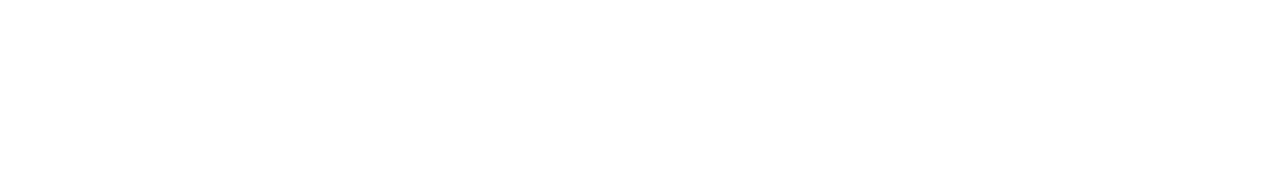
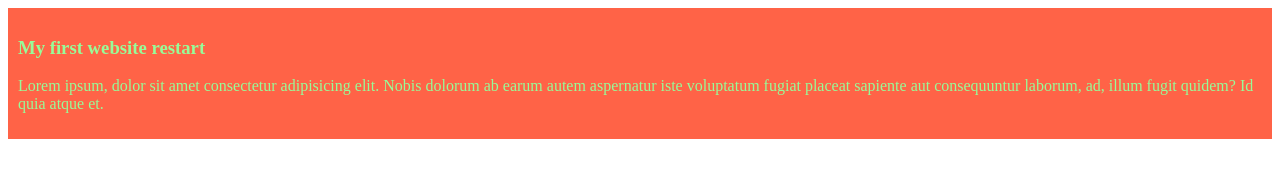
Before and after one commit to asif-444/my-simple-website-restart, a plain HTML site: page index.html in a window 1280 px wide. Drawn offline with Linux system fonts and the light colour scheme.

Commit message:
added css file

```diff
--- a/index.html
+++ b/index.html
@@ -4,8 +4,12 @@
     <meta charset="UTF-8">
     <meta name="viewport" content="width=device-width, initial-scale=1.0">
     <title>My simple website restart</title>
+    <link rel="stylesheet" href="styles/blog.css">
 </head>
 <body>
-
+    <div>
+        <h3>My first website restart</h3>
+        <p>Lorem ipsum, dolor sit amet consectetur adipisicing elit. Nobis dolorum ab earum autem aspernatur iste voluptatum fugiat placeat sapiente aut consequuntur laborum, ad, illum fugit quidem? Id quia atque et.</p>
+    </div>
 </body>
 </html>
--- /dev/null
+++ b/styles/blog.css
@@ -0,0 +1,5 @@
+div{
+    background-color: tomato;
+    color: palegreen;
+    padding: 10px;
+}
```
